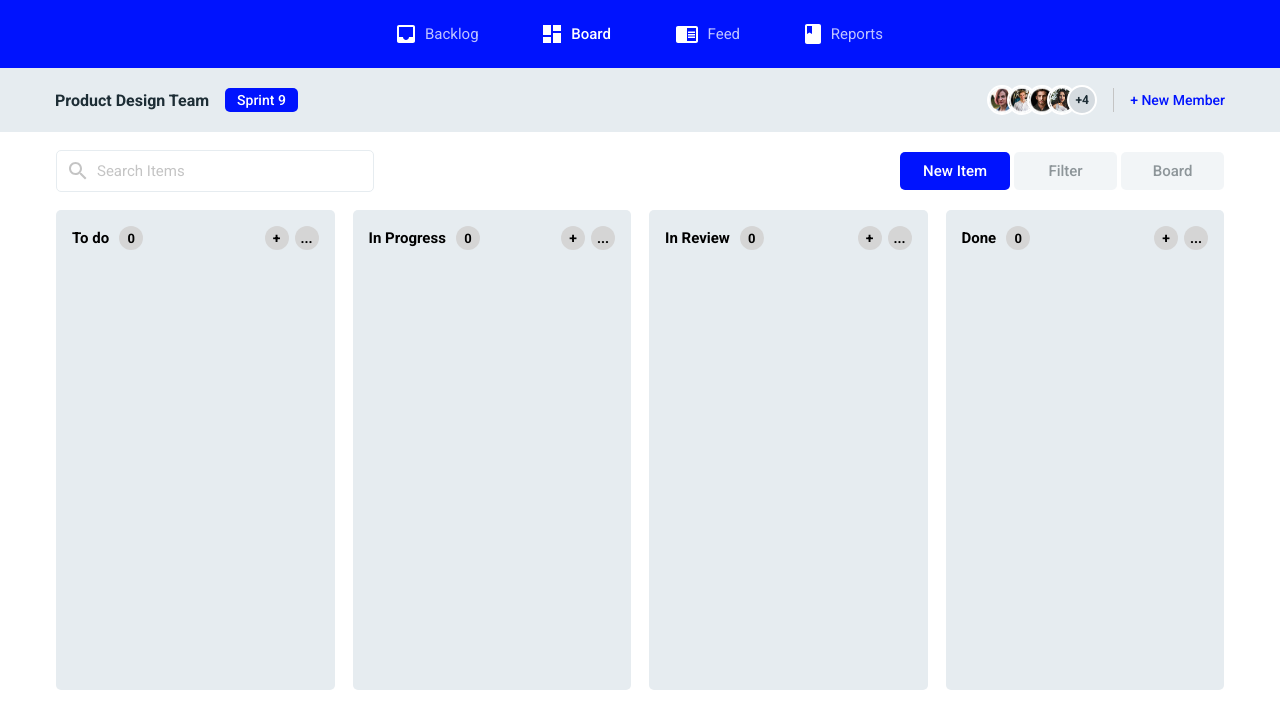
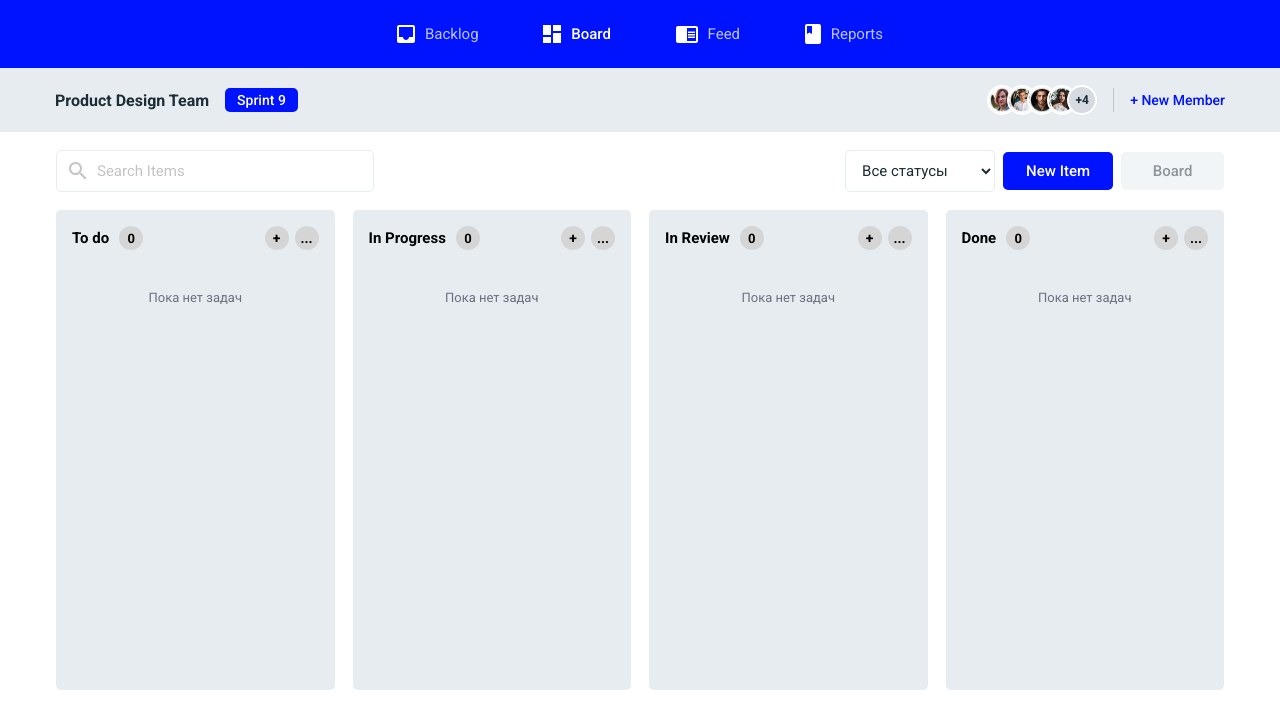
Before and after one commit to zibega/to-do-list, a React (Create React App) app: page / in a window 1280 px wide. Shown: the top 728 px of the page. Built offline with nearby package versions, Linux system fonts and the light colour scheme.

Commit message:
Forgot to commit

```diff
--- a/src/Components/TaskBoard/TaskBoard.css
+++ b/src/Components/TaskBoard/TaskBoard.css
@@ -77,3 +77,9 @@
   flex-direction: column;
   gap: 12px;
 }
+.board-column-empty {
+  margin: 24px 0;
+  text-align: center;
+  font-size: 13px;
+  color: #6b7280;
+}
--- a/src/Components/TaskBoard/TaskBoard.tsx
+++ b/src/Components/TaskBoard/TaskBoard.tsx
@@ -1,4 +1,3 @@
-import React from 'react';
 import './TaskBoard.css';
 import { Button, TaskCard, TaskCardProps } from '..';
 
@@ -19,10 +18,16 @@ export const COLUMNS: { id: ColumnId; title: string }[] = [
 export interface TaskBoardProps {
   columns: { id: ColumnId; title: string }[];
   tasks: BoardTask[];
+  emptyText?: string;
   onAddColumnTask: (column: ColumnId) => void;
 }
 
-export const TaskBoard = ({ columns, tasks, onAddColumnTask }: TaskBoardProps) => {
+export const TaskBoard = ({
+  columns,
+  tasks,
+  emptyText = 'Пока нет задач',
+  onAddColumnTask,
+}: TaskBoardProps) => {
   return (
     <div className="task-board">
       {columns.map((col) => {
@@ -58,9 +63,13 @@ export const TaskBoard = ({ columns, tasks, onAddColumnTask }: TaskBoardProps) =
             </div>
 
             <div className="board-column-tasks">
-              {columnTasks.map(({ id, column: _, ...cardProps }) => (
-                <TaskCard key={id} {...cardProps} />
-              ))}
+              {columnTasks.length > 0 ? (
+                columnTasks.map(({ id, column: _, ...cardProps }) => (
+                  <TaskCard key={id} {...cardProps} />
+                ))
+              ) : (
+                <p className="board-column-empty">{emptyText}</p>
+              )}
             </div>
           </section>
         );
--- a/src/Components/TaskFilters/TaskFilters.css
+++ b/src/Components/TaskFilters/TaskFilters.css
@@ -13,5 +13,9 @@
 .task-filters-actions {
   display: flex;
   align-items: center;
-  gap: 4px;
+  gap: 8px;
 }
+
+.task-filters-status {
+  width: 150px;
+}
--- a/src/Components/TaskFilters/TaskFilters.tsx
+++ b/src/Components/TaskFilters/TaskFilters.tsx
@@ -1,14 +1,31 @@
 import './TaskFilters.css';
-import { Button, Input } from '..';
+import { Button, Input, Select, SelectOption } from '..';
+import { FlagStatus } from '../../types/IconTypes';
 import { SearchIcon } from '../Icons/SearchIcon';
+
+export type StatusFilterValue = 'all' | FlagStatus;
 
 export interface TaskFiltersProps {
   search: string;
+  statusFilter: StatusFilterValue;
+  statusOptions: SelectOption[];
   onSearchChange: (value: string) => void;
+  onStatusFilterChange: (status: StatusFilterValue) => void;
+  onResetFilters: () => void;
   onNewItemClick: () => void;
 }
 
-export const TaskFilters = ({ search, onSearchChange, onNewItemClick }: TaskFiltersProps) => {
+export const TaskFilters = ({
+  search,
+  statusFilter,
+  statusOptions,
+  onSearchChange,
+  onStatusFilterChange,
+  onResetFilters,
+  onNewItemClick,
+}: TaskFiltersProps) => {
+  const hasActiveFilters = Boolean(search.trim()) || statusFilter !== 'all';
+
   return (
     <div className="task-filters">
       <div className="task-filters-search">
@@ -25,12 +42,28 @@ export const TaskFilters = ({ search, onSearchChange, onNewItemClick }: TaskFilt
       </div>
 
       <div className="task-filters-actions">
+        <div className="task-filters-status">
+          <Select
+            aria-label="Фильтр по статусу"
+            fullWidth
+            options={statusOptions}
+            value={statusFilter}
+            onChange={(e) =>
+              onStatusFilterChange(e.target.value as StatusFilterValue)
+            }
+          />
+        </div>
+
+        {hasActiveFilters && (
+          <Button variant="secondary" onClick={onResetFilters}>
+            Сбросить
+          </Button>
+        )}
+
         <Button variant="primary" onClick={onNewItemClick}>
           New Item
         </Button>
-        <Button variant="secondary" disabled>
-          Filter
-        </Button>
+
         <Button variant="secondary" disabled>
           Board
         </Button>
```
